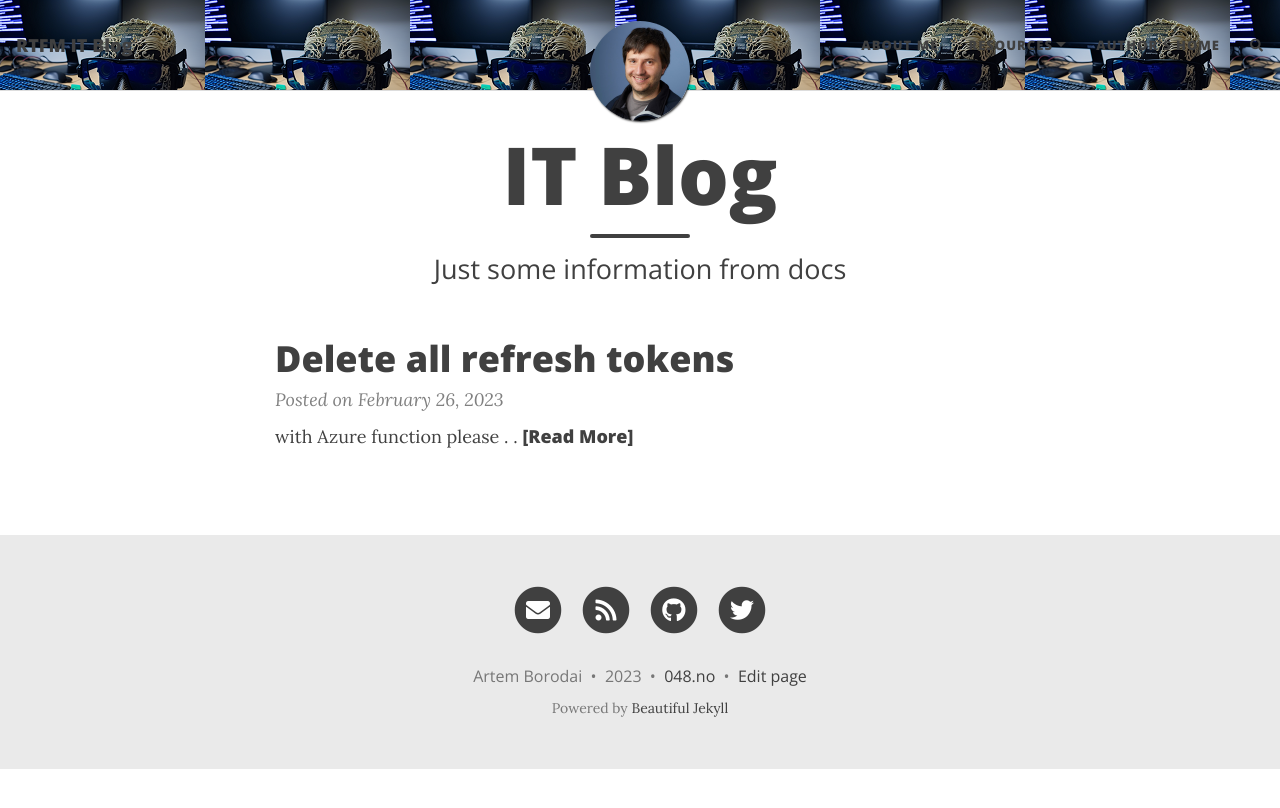
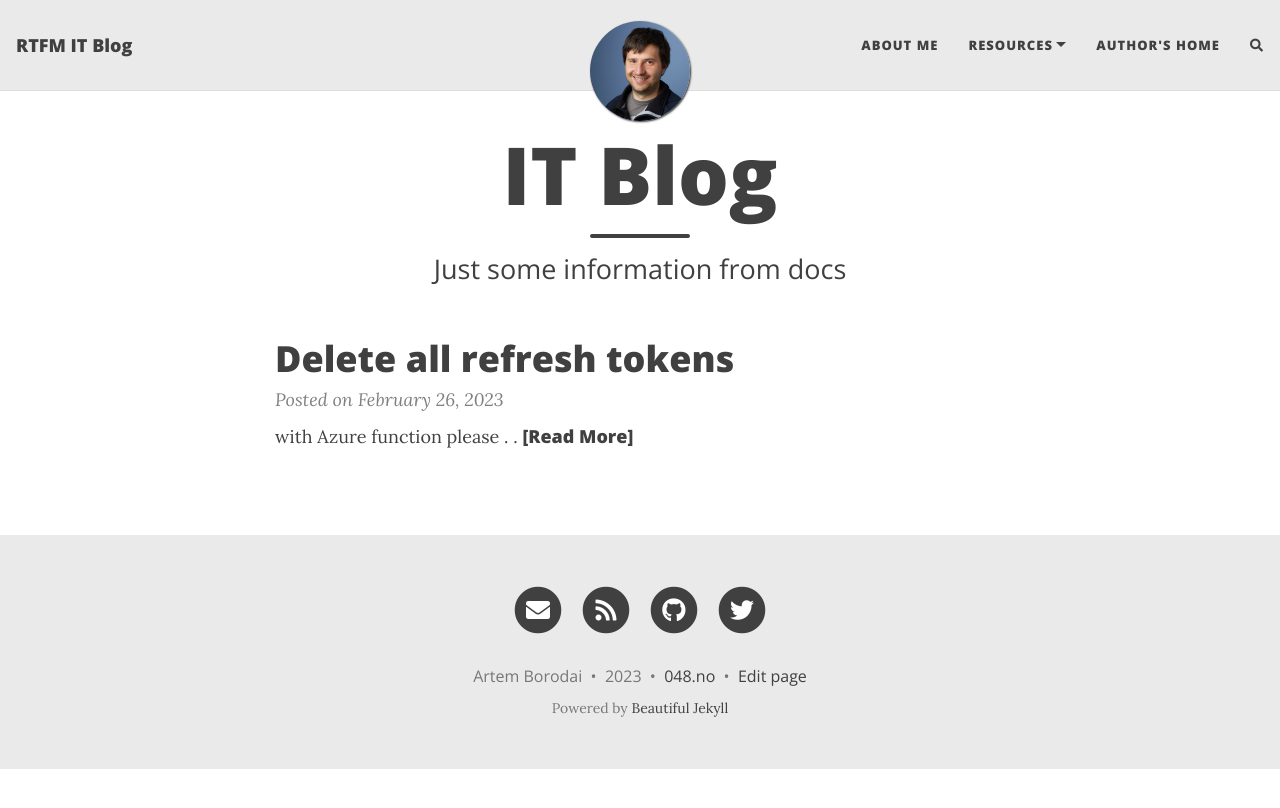
Before and after one commit to artem1982/048.no, a Jekyll site: the page built from index.html, in a window 1280 px wide. Shown: the top 808 px of the page. Built offline with Jekyll 4.4.1, drawn with Linux system fonts in a browser that asks for light colours; nearby versions of some CDN libraries; the list of posts is cut into pages by our own code; comment, search, counter and statistics services are not loaded.

Commit message:
Fix pictures

```diff
--- a/_config.yml
+++ b/_config.yml
@@ -142,7 +142,7 @@ footer-hover-col: "#0085A1"
 # Alternatively, the navbar, footer, and page background can be set to an image
 # instead of colour
 
-navbar-img: "/images/02/Table_in_the_office.png"
+#navbar-img: "/images/02/Table_in_the_office.png"
 #footer-img: "/assets/img/bgimage.png"
 #page-img: "/assets/img/bgimage.png"
 
--- a/index.html
+++ b/index.html
@@ -1,5 +1,5 @@
 ---
 layout: home
-title: IT Blog
+title: IT     Blog
 subtitle: Just some information from docs
 ---
```
